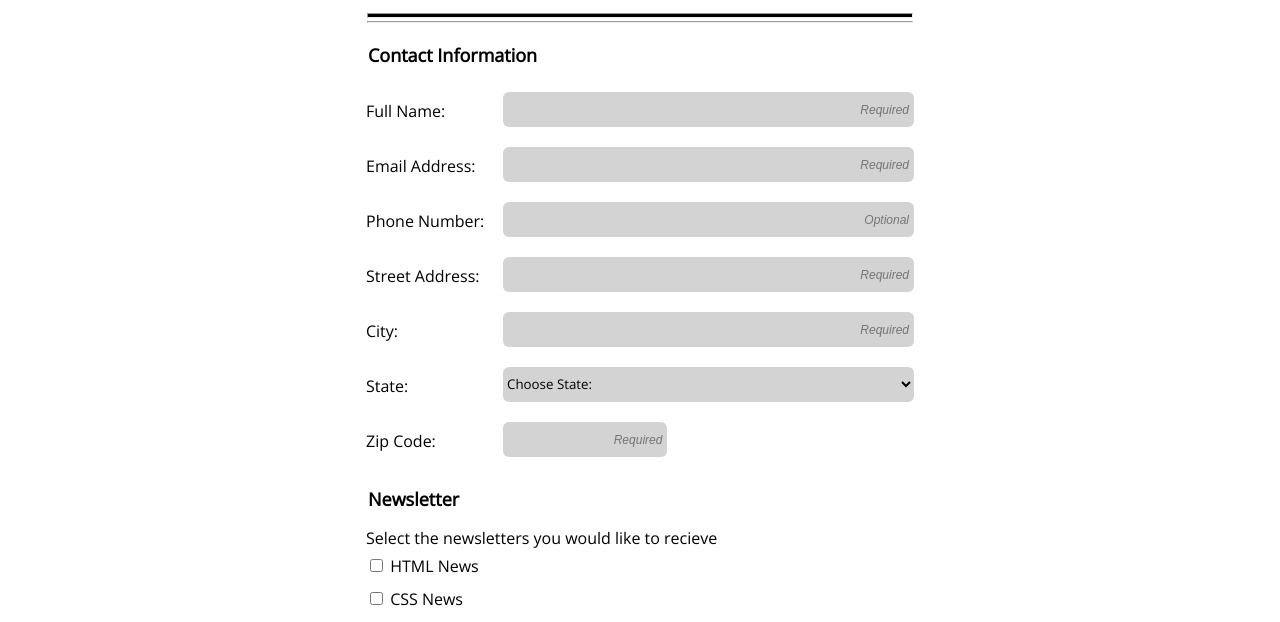
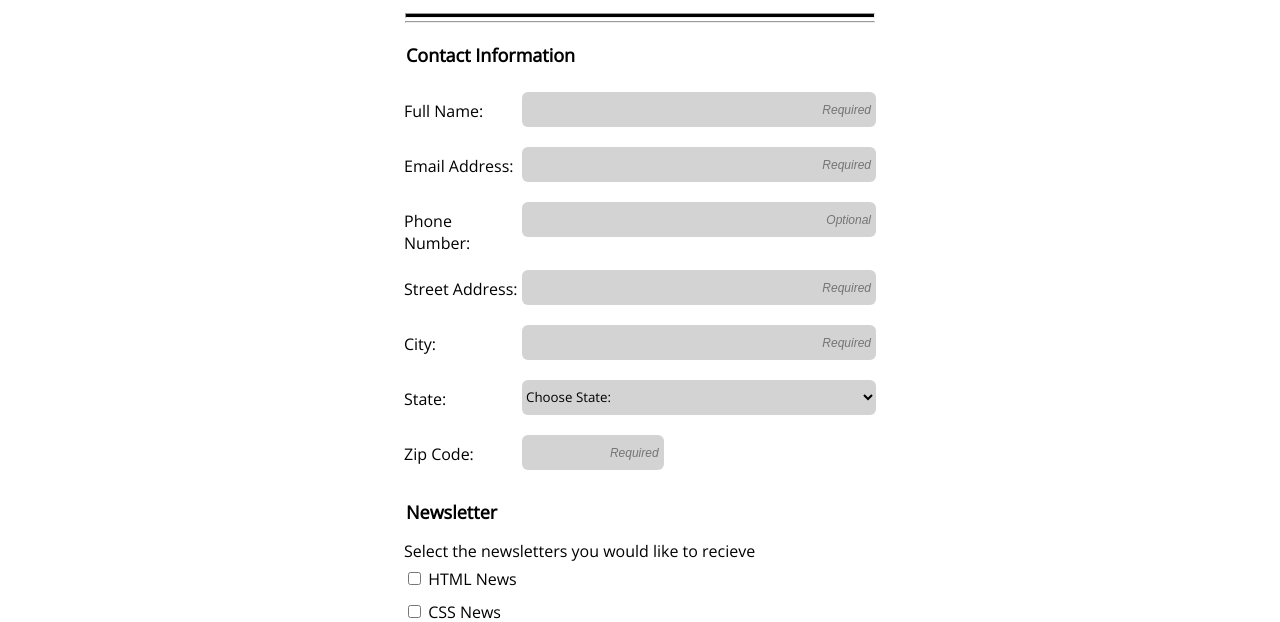
Before and after one commit to NicoleJenniferHaggard/techdegree-project3, a plain HTML site: page index.html in a window 1280 px wide. Shown: the part 171-793 px from the top of the page. Drawn offline with nearby package versions, Linux system fonts and the light colour scheme.

Commit message:
finaltouches

```diff
--- a/CSS/styles.css
+++ b/CSS/styles.css
@@ -35,6 +35,8 @@ text-align: center;
 }
 
 input[type="text"],
+input[type="email"],
+input[type="tel"],
 select {
   width: 100%;
   height: 35px;
@@ -171,7 +173,7 @@ input[id="zip"] {
 }
 
 main {
-  width: 45%;
+  max-width: 500px;
   margin: 0 auto;
 }
 
--- a/index.html
+++ b/index.html
@@ -35,12 +35,12 @@
 
           <div class="container">
               <label for="email">Email Address:</label><br>
-              <input type="text" id="email" name="email" placeholder="Required" required><br>
+              <input type="email" id="email" name="email" placeholder="Required" required><br>
           </div>
 
           <div class="container">
               <label for="phone">Phone Number:</label><br>
-              <input type="text" id="phone" name="phone" placeholder="Optional"><br>
+              <input type="tel" id="phone" name="phone" placeholder="Optional"><br>
           </div>
 
           <div class="container">
```
